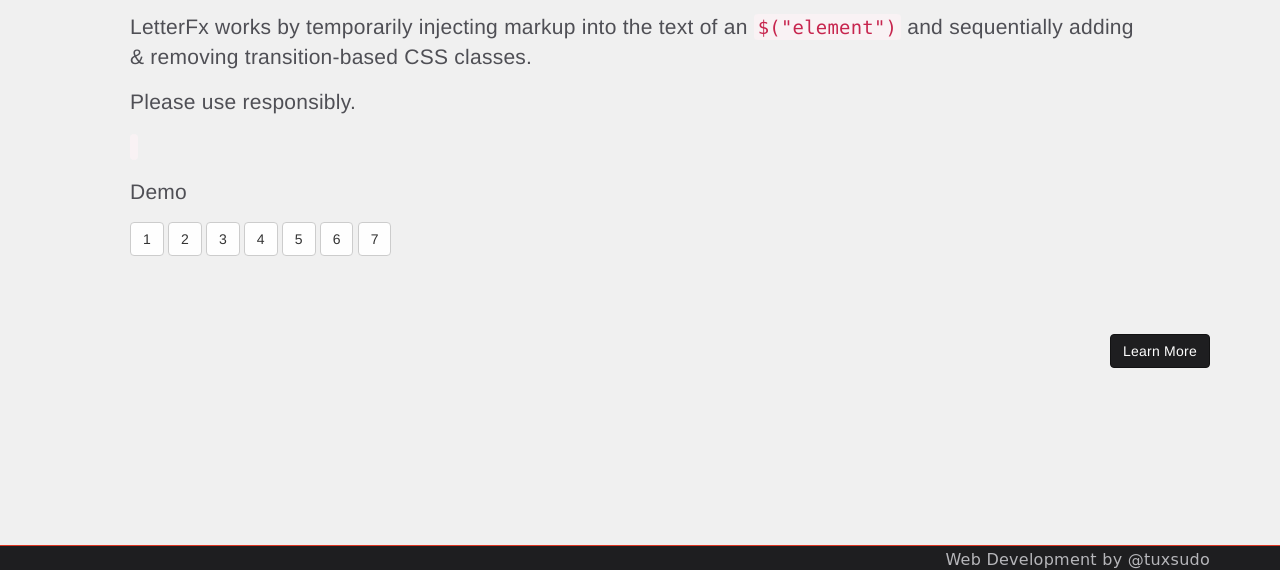
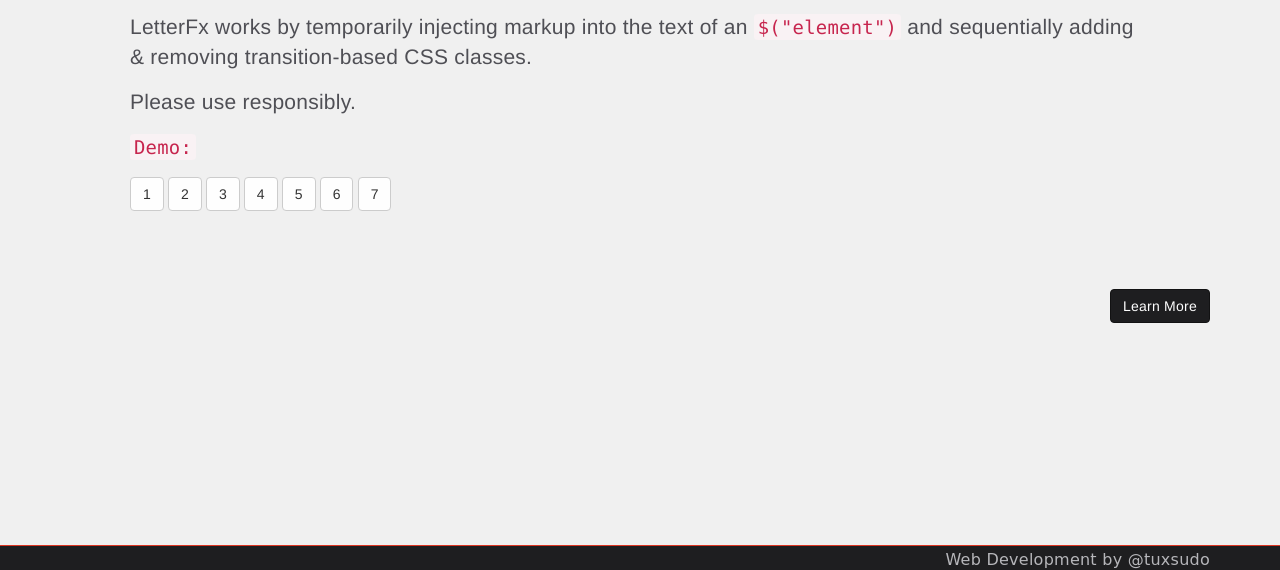
Before and after one commit to tuxsudo/letterfx, a plain HTML site: page index.html in a window 1280 px wide. Shown: the part 230-800 px from the top of the page. Drawn offline with nearby package versions, Linux system fonts and the light colour scheme; a web font is replaced by a local one.

Commit message:
text tweaks to demo page

```diff
--- a/index.html
+++ b/index.html
@@ -50,10 +50,9 @@
             <p>Please use responsibly.</p>
 
             <p class="visible-lg visible-md">
-                <code class="source-code"></code>
+                <code class="source-code">Demo:</code>
             </p>
 
-            <p>Demo</p>
             <!-- <div class="btn-group"> -->
                 <button class="btn btn-default" data-letterfx="custom[0]">1</button>
                 <button class="btn btn-default" data-letterfx="custom[1]">2</button>
@@ -72,7 +71,7 @@
 
 <nav id="footer" class="navbar navbar-inverse navbar-fixed-bottom" role="navigation">
   <div class="container">
-    <p class="navbar-text navbar-right">Web Development by <a href="///twitter.com/tuxsudo" class="navbar-link">@tuxsudo</a></p>
+    <p class="navbar-text navbar-right">Web Development by <a href="http://twitter.com/tuxsudo" class="navbar-link">@tuxsudo</a></p>
   </div>
 </nav>
 
```
